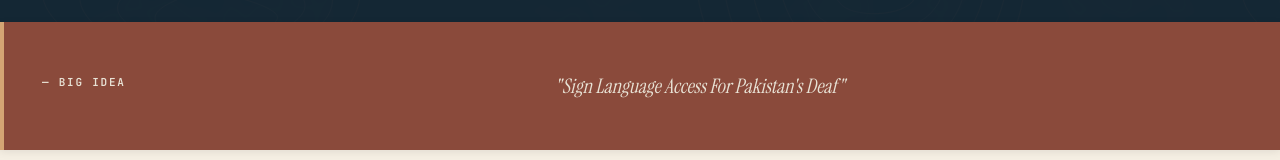
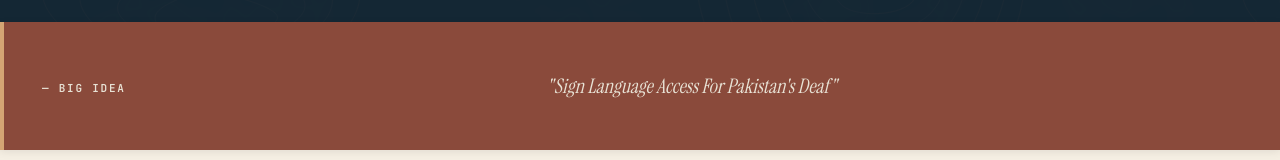
Before and after one commit to usmanjaved-droid/summit-fellowship-website, a Next.js app: page /fellows/azima-dhanjee in a window 1280 px wide. Shown: the part 443-603 px from the top of the page. Built offline with nearby package versions, Linux system fonts and the light colour scheme.

Commit message:
style(idea-band): reduce gap between label and tagline, center align

```diff
--- a/app/fellows/[slug]/page.module.css
+++ b/app/fellows/[slug]/page.module.css
@@ -153,8 +153,8 @@
   max-width: 1200px;
   margin: 0 auto;
   display: flex;
-  gap: 32px;
-  align-items: flex-start;
+  gap: 16px;
+  align-items: center;
 }
 
 .idea-band__label {
```
